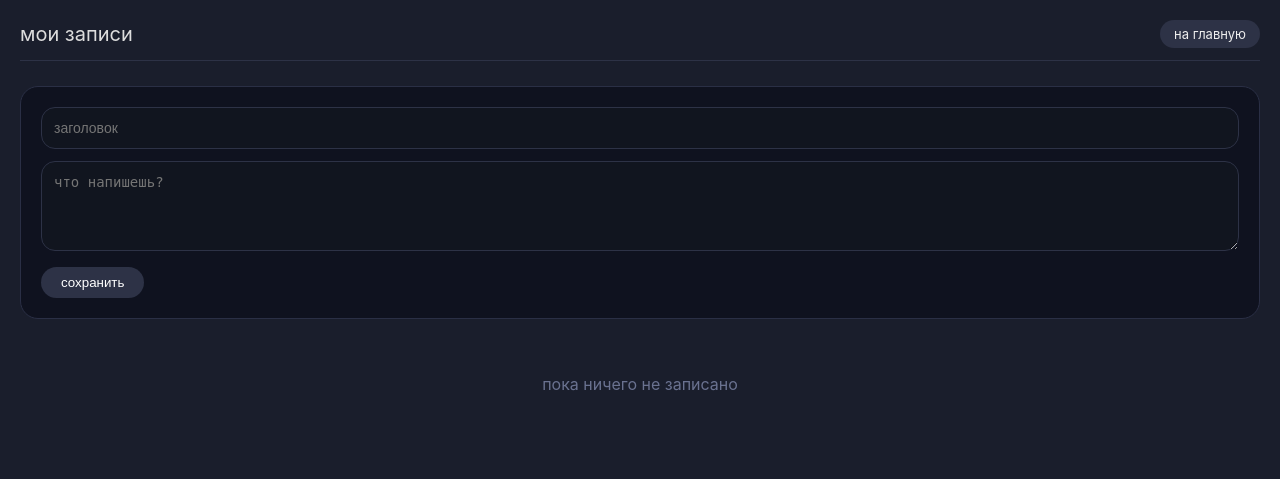
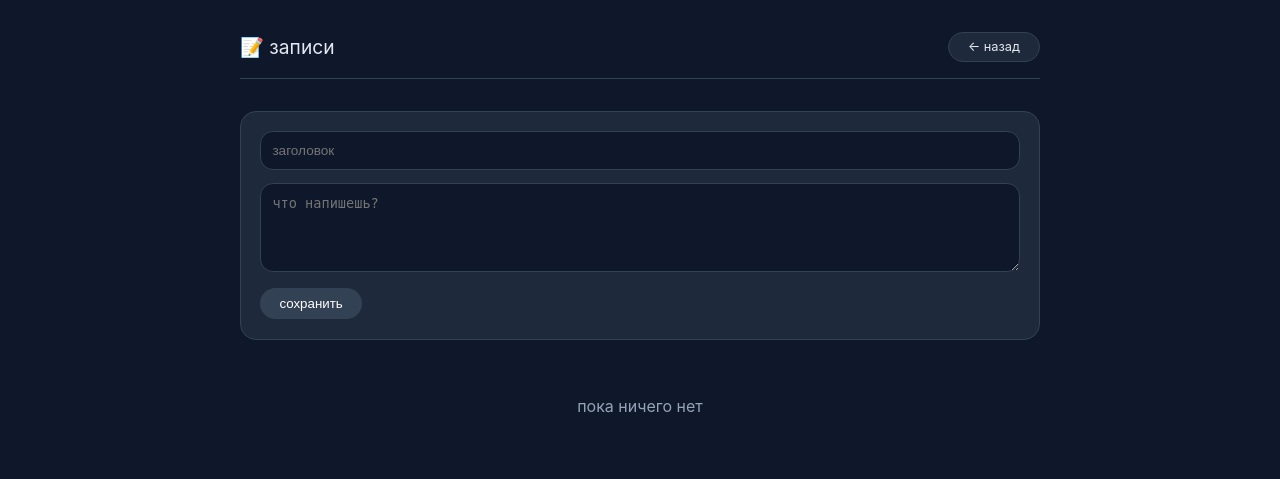
Before and after one commit to artemaas76/praktica_sait, a Flask app: page /notes in a window 1280 px wide. Shown: the top 479 px of the page. Run offline with Flask 3, Linux system fonts and the light colour scheme; a user stored in the database is signed in; data that the repository does not hold is empty; some libraries are stand-ins or nearby versions.

Commit message:
Update notes.html

```diff
--- a/templates/notes.html
+++ b/templates/notes.html
@@ -2,27 +2,31 @@
 <html lang="ru">
 <head>
     <meta charset="UTF-8">
-    <title>мои записи</title>
+    <meta name=viewport content="width=device-width, initial-scale=1.0">
+    <title>записи</title>
     <style>
         * { margin: 0; padding: 0; box-sizing: border-box; }
-        body { background: #1a1e2c; font-family: -apple-system, BlinkMacSystemFont, 'Segoe UI', Roboto, sans-serif; color: #ddd; padding: 20px; }
-        .top { display: flex; justify-content: space-between; align-items: center; border-bottom: 1px solid #2d3246; padding-bottom: 12px; margin-bottom: 25px; }
-        .back { background: #2d3246; padding: 6px 14px; border-radius: 20px; text-decoration: none; color: #eee; font-size: 13px; }
-        .form-card { background: #0f121f; border: 1px solid #2a2f45; border-radius: 18px; padding: 20px; margin-bottom: 25px; }
-        input, textarea { width: 100%; background: #11151f; border: 1px solid #2d3246; border-radius: 14px; padding: 12px; color: #ddd; margin-bottom: 12px; font-size: 14px; }
-        button { background: #2d3246; border: none; padding: 8px 20px; border-radius: 30px; color: white; cursor: pointer; }
-        .note { background: #0f121f; border: 1px solid #2a2f45; border-radius: 16px; padding: 16px; margin-bottom: 12px; }
-        .note h4 { margin-bottom: 6px; }
-        .date { font-size: 11px; color: #6a7290; margin-bottom: 10px; }
-        .del { float: right; color: #c97a7a; text-decoration: none; font-size: 13px; }
+        body { background: #0f172a; font-family: -apple-system, BlinkMacSystemFont, 'Segoe UI', Roboto, sans-serif; color: #e2e8f0; padding: 2rem 1.5rem; }
+        .top { max-width: 800px; margin: 0 auto 2rem auto; display: flex; justify-content: space-between; align-items: center; border-bottom: 1px solid #334155; padding-bottom: 1rem; }
+        .back { background: #1e293b; border: 1px solid #334155; padding: 0.4rem 1.2rem; border-radius: 2rem; text-decoration: none; color: #e2e8f0; font-size: 0.8rem; }
+        .container { max-width: 800px; margin: 0 auto; }
+        .form-card { background: #1e293b; border: 1px solid #334155; border-radius: 1rem; padding: 1.2rem; margin-bottom: 1.5rem; }
+        input, textarea { width: 100%; background: #0f172a; border: 1px solid #334155; border-radius: 0.8rem; padding: 0.7rem; margin-bottom: 0.8rem; color: #e2e8f0; font-size: 0.85rem; }
+        button { background: #334155; border: none; padding: 0.5rem 1.2rem; border-radius: 2rem; color: white; cursor: pointer; }
+        button:hover { background: #475569; }
+        .note-card { background: #1e293b; border: 1px solid #334155; border-radius: 1rem; padding: 1rem; margin-bottom: 0.8rem; }
+        .note-title { font-size: 1rem; font-weight: 500; margin-bottom: 0.3rem; }
+        .note-date { font-size: 0.65rem; color: #94a3b8; margin-bottom: 0.5rem; }
+        .del { float: right; color: #f87171; text-decoration: none; font-size: 0.75rem; }
+        .empty { text-align: center; color: #94a3b8; padding: 2rem; }
     </style>
 </head>
 <body>
 <div class="top">
-    <div style="font-size: 20px;">мои записи</div>
-    <a href="/" class="back">на главную</a>
+    <div style="font-size: 1.2rem;">📝 записи</div>
+    <a href="/" class="back">← назад</a>
 </div>
-
+<div class="container">
     <div class="form-card">
         <form method="POST" action="/add_note">
             <input type="text" name="title" placeholder="заголовок" required>
@@ -30,16 +34,16 @@
             <button type="submit">сохранить</button>
         </form>
     </div>
-
     {% for note in notes %}
-<div class="note">
-    <a href="/delete_note/{{ note[0] }}" class="del" onclick="return confirm('удалить запись?')">✖ удалить</a>
-    <h4>{{ note[2] }}</h4>
-    <div class="date">{{ note[4] }}</div>
+    <div class="note-card">
+        <a href="/delete_note/{{ note[0] }}" class="del" onclick="return confirm('удалить?')">✖ удалить</a>
+        <div class="note-title">{{ note[2] }}</div>
+        <div class="note-date">{{ note[4] }}</div>
         <div>{{ note[3] }}</div>
     </div>
     {% else %}
-<div style="text-align:center; color:#6a7290; padding:30px;">пока ничего не записано</div>
+    <div class="empty">пока ничего нет</div>
     {% endfor %}
+</div>
 </body>
 </html>
```
Lines whose indentation alone changed are shown as unchanged.
